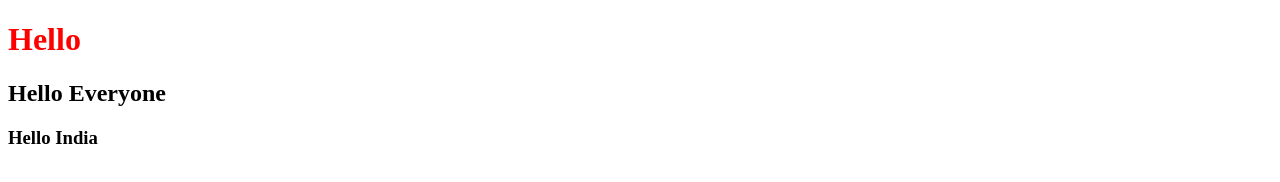
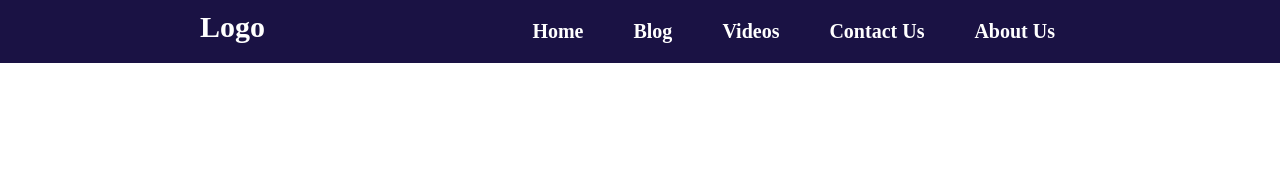
Before and after one commit to TBS96/HTML-CSS-creating-multiple-webpage, a plain HTML site: page index.html in a window 1280 px wide. Drawn offline with Linux system fonts and the light colour scheme.

Commit message:
add nav bar

```diff
--- a/index.html
+++ b/index.html
@@ -7,8 +7,17 @@
     <link rel="stylesheet" href="style.css">
 </head>
 <body>
-    <h1>Hello</h1>
-    <h2>Hello Everyone</h2>
-    <h3>Hello India</h3>
+    <nav>
+        <div>
+            <h2>Logo</h2>
+        </div>
+        <ul>
+            <li><a href="#">Home</a></li>
+            <li><a href="#">Blog</a></li>
+            <li><a href="#">Videos</a></li>
+            <li><a href="#">Contact Us</a></li>
+            <li><a href="#">About Us</a></li>
+        </ul>
+    </nav>
 </body>
 </html>
--- a/style.css
+++ b/style.css
@@ -1,3 +1,39 @@
-h1{
+*{
+    margin: 0;
+    padding: 0;
+}
+nav{
+    display: flex;
+    justify-content: space-between;
+    background-color: #1A1244;
+    padding: 10px 200px;
+}
+
+nav div{
+    color: white;
+    font-size: 20px;
+}
+
+nav ul{
+    display: flex;
+}
+
+nav ul li{
+    list-style-type: none;
+    margin: 10px 5px;
+}
+
+nav ul li a{
+    text-decoration: none;
+    color: white;
+    font-weight: bold;
+    font-size: 20px;
+    padding: 10px 20px;
+    transition: 0.5s;
+}
+
+nav ul li a:hover{
+    background-color: black;
     color: red;
+    border-radius: 5px;
 }
```
